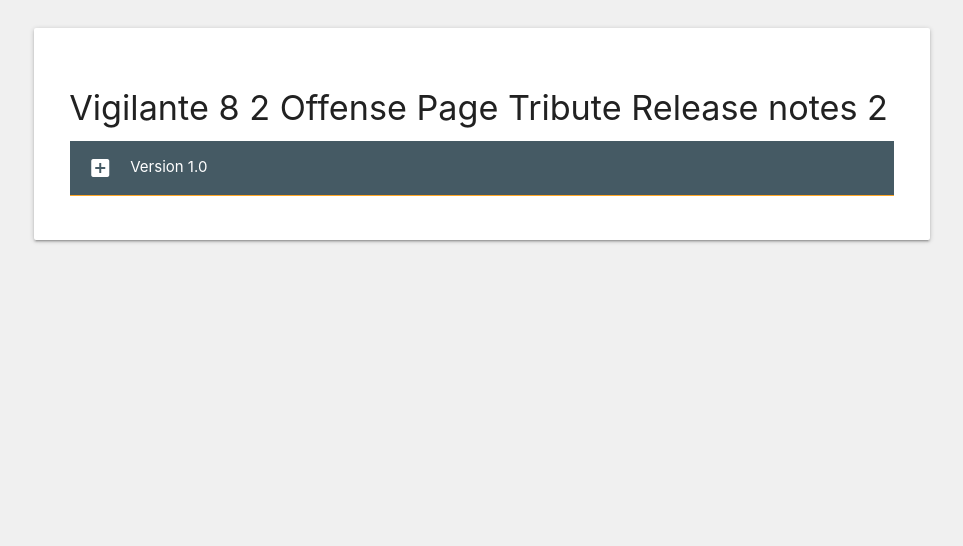
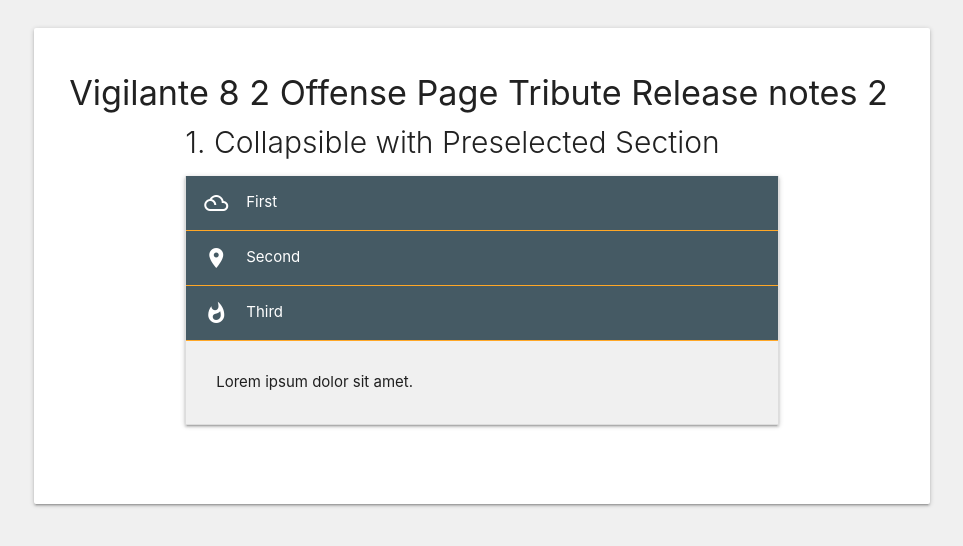
Before and after one commit to cpereiramt/projects_list, a React (Create React App) app: page / in a window 1280 px wide. Shown: the top 546 px of the page, without its empty margins (158-1121 px from the left). Built offline with nearby package versions, Linux system fonts and the light colour scheme.

Commit message:
ajustando materialize no Reactjs

```diff
--- a/src/components/Card.jsx
+++ b/src/components/Card.jsx
@@ -1,11 +1,14 @@
-import React from 'react'
+import React from 'react';
+import Collapsible from "./Collapsible";
 
 function Card() {
     return (
         <div class="card-panel hoverable" >
         <div class="row">
         <h4 class="col s12">Vigilante 8 2 Offense Page Tribute Release notes 2</h4>
-        <ul class="collapsible">
+        <Collapsible />
+
+        {/* <ul class="collapsible">
         <li class="col s12">
         <div class="collapsible-header"> <i class="material-icons">add_box</i> Version 1.0
           </div>
@@ -18,7 +21,8 @@
           <a class="flow-text" href="https://claytonpereira.com/Proj_bloco3_vigilante_page/version-1.0/homePage.html">Acess Site <i class="small material-icons">open_in_new</i> </a>
           </div>
         </li>
-        </ul>
+        </ul> */}
+
         </div>
         </div>
     )
--- /dev/null
+++ b/src/components/Collapsible.js
@@ -0,0 +1,78 @@
+import React, { Component } from "react";
+import M from "materialize-css";
+
+class Collapsible extends Component {
+  componentDidMount() {
+    const options1 = {
+      onOpenStart: () => {
+        console.log("onOpenStart");
+      },
+      onOpenEnd: () => {
+        console.log("onOpenEnd");
+      },
+      onCloseStart: () => {
+        console.log("onCloseStart");
+      },
+      onCloseEnd: () => {
+        console.log("onCloseEnd");
+      },
+      inDuration: 300,
+      outDuration: 200
+    };
+    M.Collapsible.init(this.Collapsible1, options1);
+  }
+  render() {
+    const { headingText, subHeading } = styles;
+    return (
+      <div className="container">
+        <div className="row">
+          <h3 style={headingText}>1. Collapsible with Preselected Section</h3>
+          <ul
+            ref={Collapsible => {
+              this.Collapsible1 = Collapsible;
+            }}
+            className="collapsible"
+          >
+            <li>
+              <div className="collapsible-header">
+                <i className="material-icons">filter_drama</i>First
+              </div>
+              <div className="collapsible-body">
+                <span>Lorem ipsum dolor sit amet.</span>
+              </div>
+            </li>
+            <li>
+              <div className="collapsible-header">
+                <i className="material-icons">place</i>Second
+              </div>
+              <div className="collapsible-body">
+                <span>Lorem ipsum dolor sit amet.</span>
+              </div>
+            </li>
+            <li className="active">
+              <div className="collapsible-header">
+                <i className="material-icons">whatshot</i>Third
+              </div>
+              <div className="collapsible-body">
+                <span>Lorem ipsum dolor sit amet.</span>
+              </div>
+            </li>
+          </ul>
+        </div>
+      </div>
+    );
+  }
+}
+
+const styles = {
+  headingText: {
+    fontSize: 30,
+    fontWeight: 300
+  },
+  subHeading: {
+    fontSize: 20,
+    fontWeight: 300
+  }
+};
+
+export default Collapsible;
```
